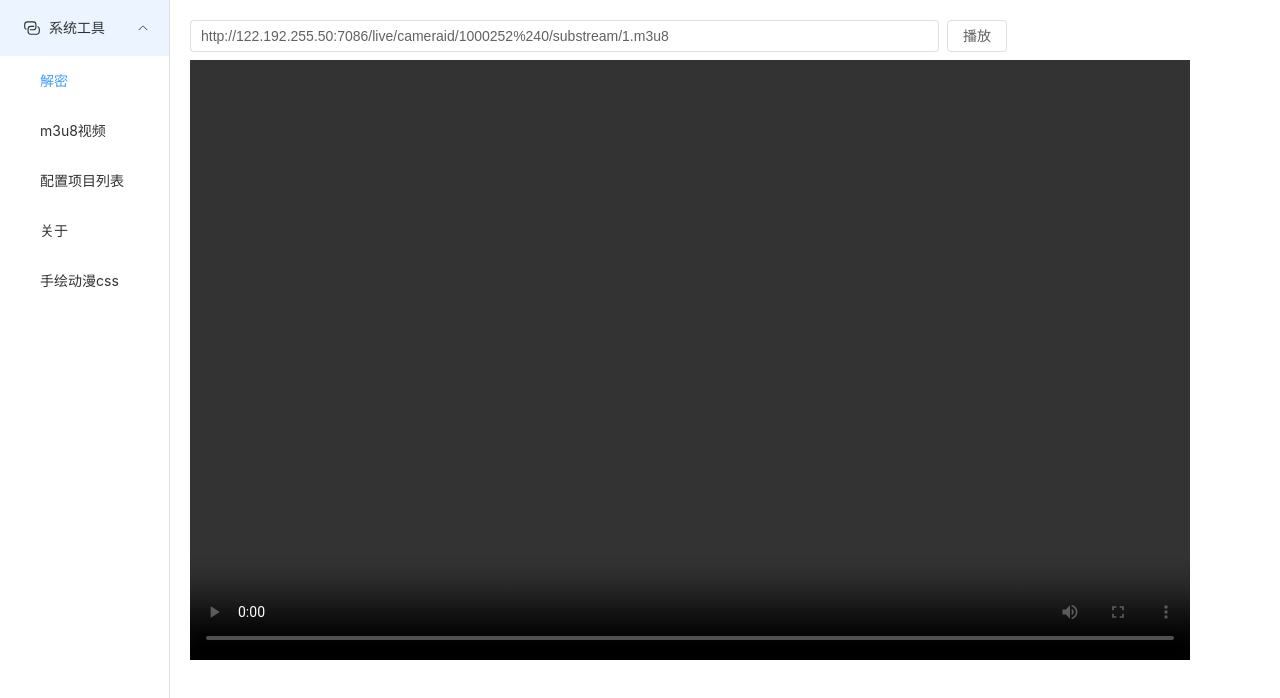
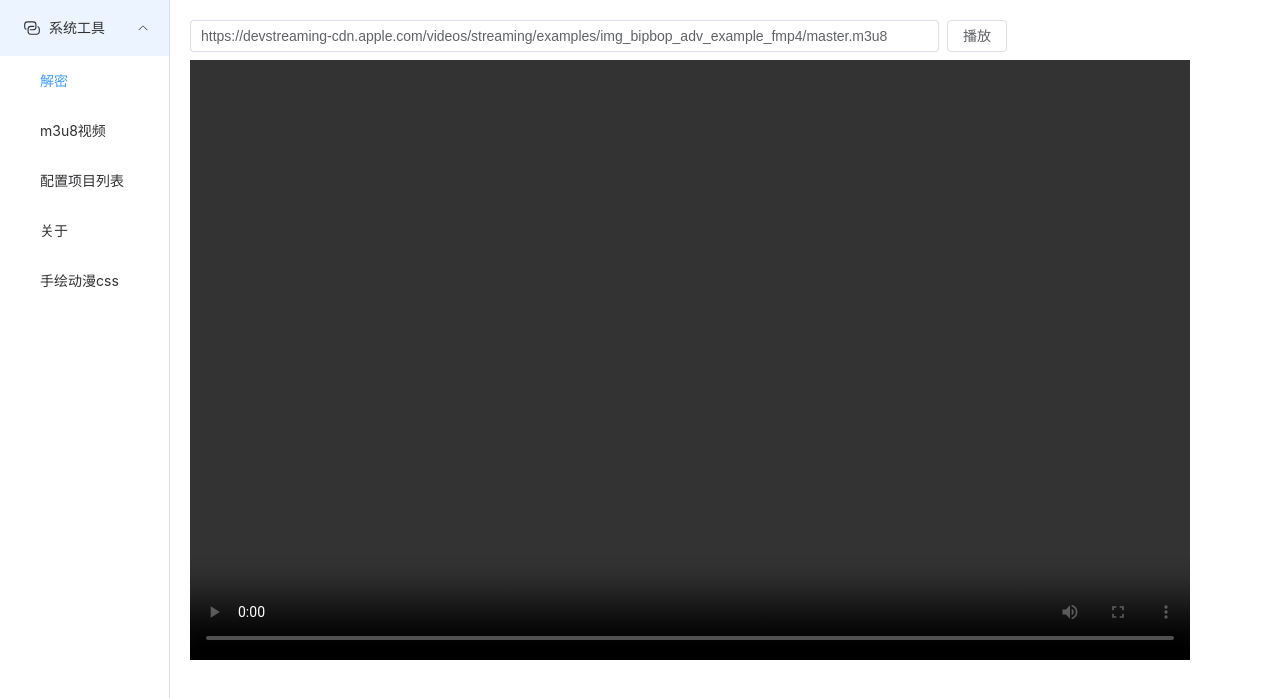
Before and after one commit to ruiruiStudy/data-utils, a Vue app: page /#/hls in a window 1280 px wide. Shown: the top 698 px of the page. Built offline with nearby package versions, Linux system fonts and the light colour scheme.

Commit message:
4次打包

```diff
--- a/src/views/HlsVideo.vue
+++ b/src/views/HlsVideo.vue
@@ -11,7 +11,8 @@
       class="img-responsive video-js vjs-default-skin"
       controls
       preload="auto"
-      autoplay="true"
+      :autoplay="true"
+      :muted="false"
       ref="videoRef"
     >
     </video>
@@ -22,7 +23,7 @@
 import { ref, nextTick, onMounted, onBeforeUnmount } from "vue";
 
 const videoRef = ref()
-const videoUrl = ref('http://122.192.255.50:7086/live/cameraid/1000252%240/substream/1.m3u8')
+const videoUrl = ref('https://devstreaming-cdn.apple.com/videos/streaming/examples/img_bipbop_adv_example_fmp4/master.m3u8')
 let hlsPlayer
 const playHLS = (url) => {
   const video = videoRef.value;
```
Also changed, not shown: 11 other files (tests, documents, lock files or other folders).
